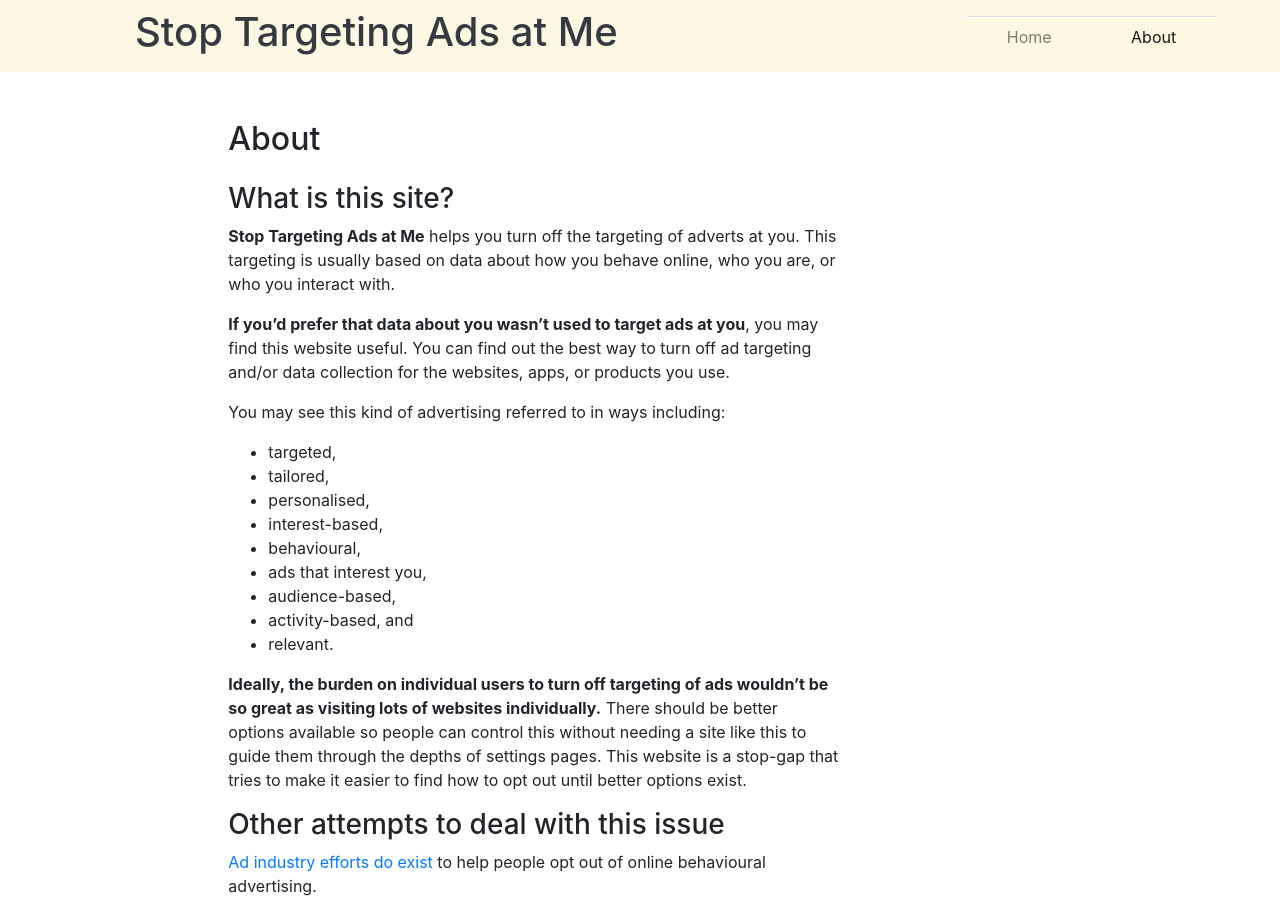
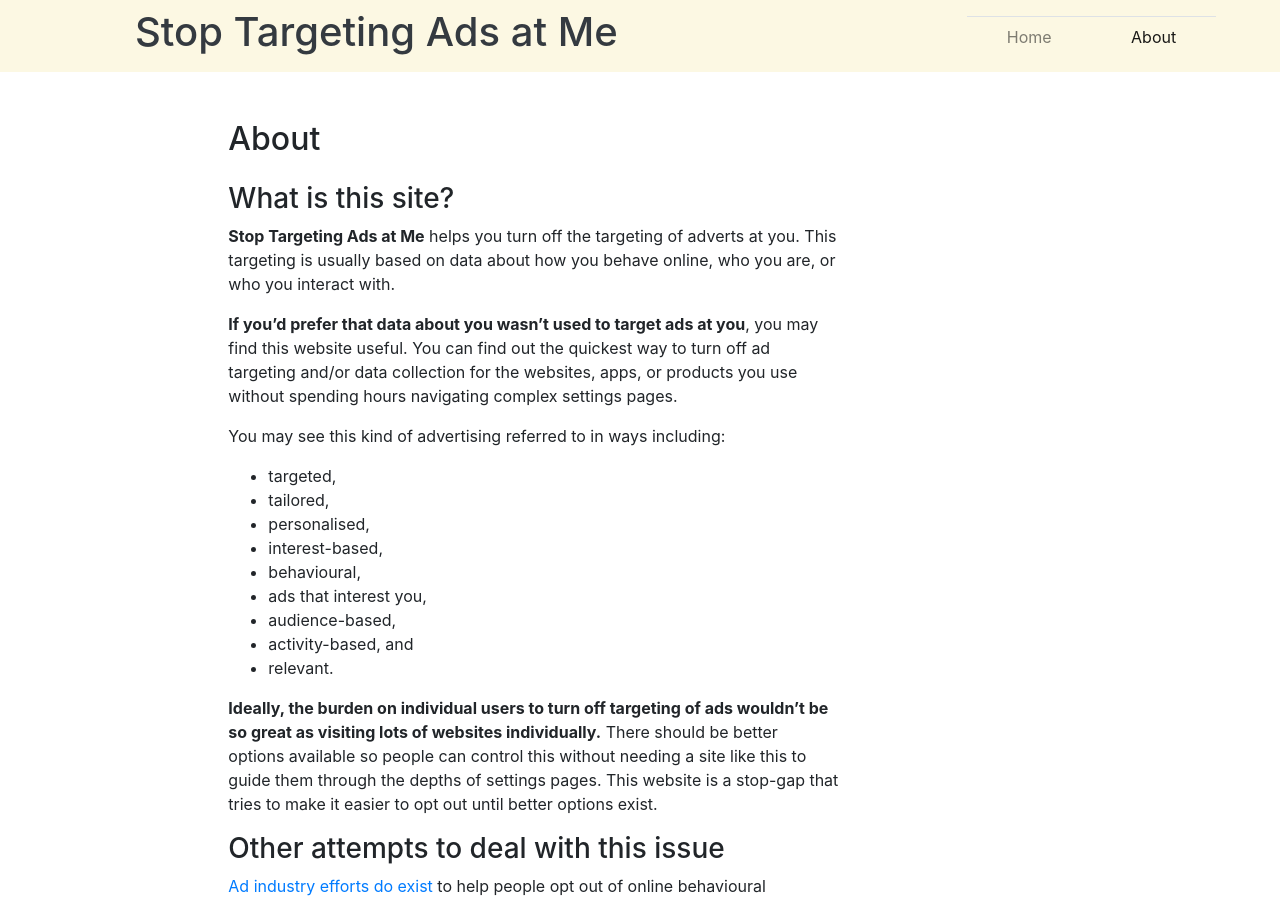
Before and after one commit to edjw/stop-targeting-ads-me, a Jekyll site: the page built from about.md, in a window 1280 px wide and 900 px high. Built offline with Jekyll 4.4.1, drawn with Linux system fonts in a browser that asks for light colours; comment, search, counter and statistics services are not loaded.

Commit message:
small about improvements

```diff
--- a/about.md
+++ b/about.md
@@ -8,7 +8,7 @@ permalink: /about/
 
 **Stop Targeting Ads at Me** helps you turn off the targeting of adverts at you. This targeting is usually based on data about how you behave online, who you are, or who you interact with.
 
-**If you'd prefer that data about you wasn't used to target ads at you**, you may find this website useful. You can find out the best way to turn off ad targeting and/or data collection for the websites, apps, or products you use.
+**If you'd prefer that data about you wasn't used to target ads at you**, you may find this website useful. You can find out the quickest way to turn off ad targeting and/or data collection for the websites, apps, or products you use without spending hours navigating complex settings pages.
 
 You may see this kind of advertising referred to in ways including:
 
@@ -22,7 +22,7 @@ You may see this kind of advertising referred to in ways including:
 * activity-based, and
 * relevant.
 
-**Ideally, the burden on individual users to turn off targeting of ads wouldn't be so great as visiting lots of websites individually.** There should be better options available so people can control this without needing a site like this to guide them through the depths of settings pages. This website is a stop-gap that tries to make it easier to find how to opt out until better options exist.
+**Ideally, the burden on individual users to turn off targeting of ads wouldn't be so great as visiting lots of websites individually.** There should be better options available so people can control this without needing a site like this to guide them through the depths of settings pages. This website is a stop-gap that tries to make it easier to opt out until better options exist.
 
 ### Other attempts to deal with this issue
 
```
